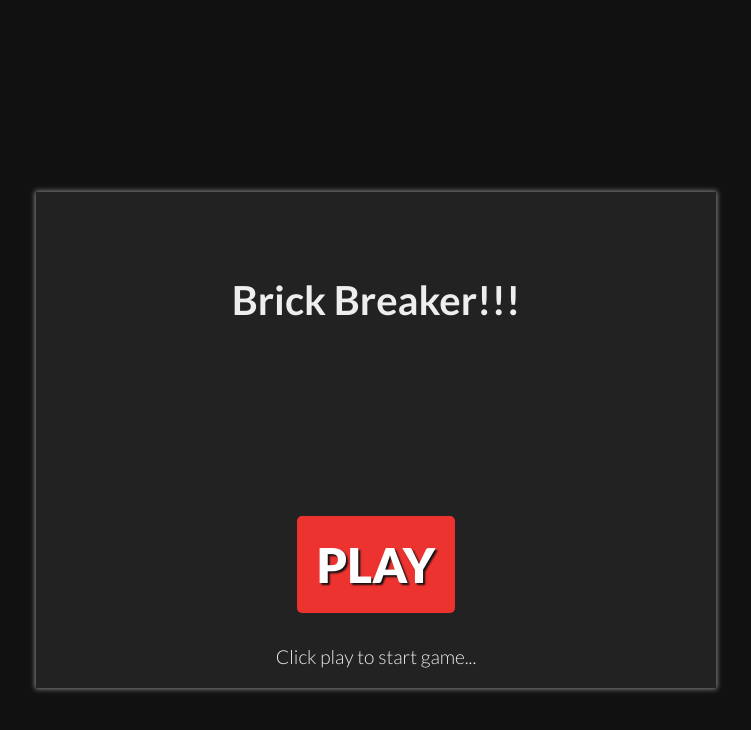
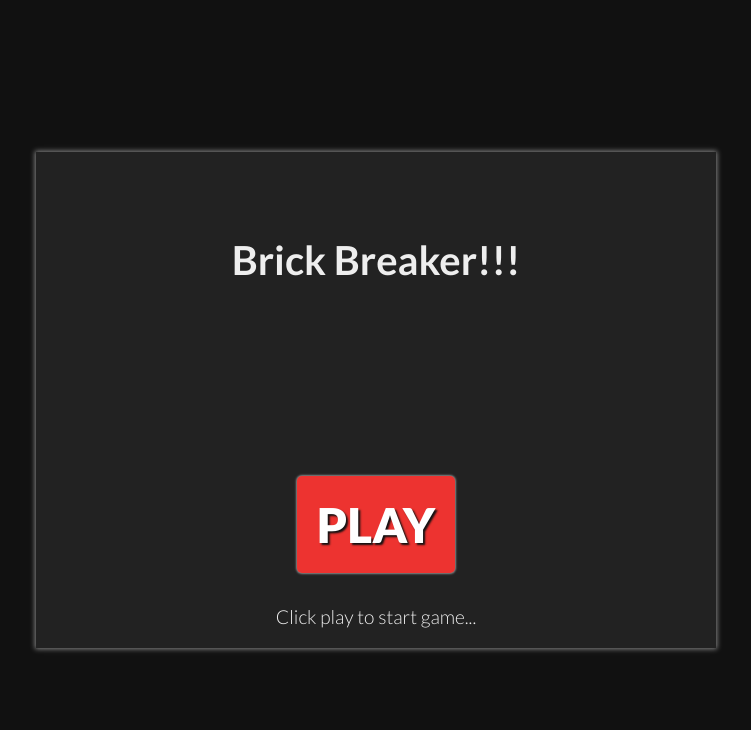
Before and after one commit to Jskop123/BrickBreakerGame, a website built with webpack: page src/index.html in a window 1280 px wide. Both pictures are taken after a click on the button "PLAY". Shown: the whole page, without its empty margins (264-1015 px from the left). Built offline with nearby package versions, Linux system fonts and the light colour scheme.

Commit message:
basic collision detection

```diff
--- /dev/null
+++ b/src/01.json
@@ -0,0 +1,18 @@
+{
+  "brick_positions": [
+    {
+      "x": 0,
+      "y": 0,
+      "w": 100,
+      "h": 20,
+      "c": "red"
+    },
+    {
+      "x": 110,
+      "y": 30,
+      "w": 100,
+      "h": 20,
+      "c": "red"
+    }
+  ]
+}
--- /dev/null
+++ b/src/scripts/collisions.js
@@ -0,0 +1,10 @@
+const collisions = (boxes, ctx, radius, x, y) => {
+  boxes.forEach((box, index) => {
+    if( x > box.x && y > box.y && x < box.x + box.w && y < box.y + box.h ){
+      boxes.splice(index, 1)
+      return true
+    }
+  })
+}
+
+export default collisions
--- /dev/null
+++ b/src/scripts/createLevels.js
@@ -0,0 +1,16 @@
+import { createRect } from './createElements'
+import collisions from './collisions'
+const json = require('../01.json')
+
+const createLevels = (ctx, radius, x, y) => {
+  const bricks = json.brick_positions
+  bricks.forEach(brick => {
+    createRect(ctx, brick.x, brick.y, brick.w, brick.h, brick.c)
+  })
+  collisions(bricks, ctx, radius, x, y)
+}
+
+export default createLevels
+
+
+//ctx, leftX, topY, width, height, drawColor
--- a/src/scripts/game.js
+++ b/src/scripts/game.js
@@ -1,17 +1,14 @@
 import StartPosition from './startPosition'
 import { createCircle, createRect } from './createElements'
 import { createModal, removeModal } from './modal'
-//import createModal from './modal'
-//import removeModal from './modal'
-
-
+import isMobile from './isMobile'
+import createLevels from './createLevels'
 
 const game = () => {
+
   createModal()
   const canvas = document.querySelector('canvas')
   const ctx = canvas.getContext('2d')
-  const playButton = document.querySelector('.modal-button')
-  const modal = document.querySelector('.modal-background')
 
   const setResponsiveCanvas = () => {
     canvas.width = window.innerWidth
@@ -26,14 +23,13 @@ const game = () => {
   let paddlePosition = canvas.width / 2 - width / 2
   let { radius, speedX, speedY, x, y } = start.ball
 
-
   const calculateMousePos = event => {
     const rect = canvas.getBoundingClientRect()
     const root = document.documentElement
     return  event.clientX - rect.left - root.scrollLeft
   }
 
-  const mouseMoveController = () => {
+  const mouseMoveController = event => {
     const mouseMove = calculateMousePos(event)
     if(mouseMove >= width / 2 && mouseMove <= canvas.width - width / 2 ) paddlePosition = mouseMove - width / 2
   }
@@ -42,6 +38,7 @@ const game = () => {
     createRect(ctx, 0, 0, canvas.width, canvas.height, 'black')
     createRect(ctx, paddlePosition, canvas.height-height, width, height, 'white')
     createCircle(ctx, x, y, radius, 'red')
+    createLevels(ctx, radius, x, y)
   }
 
   const moveBall = () => {
@@ -82,10 +79,14 @@ const game = () => {
     }
   }
 
-  //drawEverything(paddlePosition, x, y)
-
-  //playButton.addEventListener('click', startGame)
-  window.addEventListener('mousemove', event => mouseMoveController(event))
+  const controlPaddle = event => {
+    isMobile() ? (
+      window.addEventListener('touchmove', event => mouseMoveController(event.targetTouches[0]))
+    ) : (
+      window.addEventListener('mousemove', event => mouseMoveController(event))
+    )
+  }
+  controlPaddle()
 
   window.addEventListener('click', event => {
     if(event.target.className === 'modal-button'){
@@ -95,6 +96,4 @@ const game = () => {
   })
 }
 
-
-
 export default game
--- /dev/null
+++ b/src/scripts/isMobile.js
@@ -0,0 +1,5 @@
+const isMobileDevice = () => (/Android|webOS|iPhone|iPad|iPod|BlackBerry|IEMobile|Opera Mini/i.test(window.navigator.userAgent)
+  ? true : false
+)
+
+export default isMobileDevice
--- a/src/styles/style.css
+++ b/src/styles/style.css
@@ -24,8 +24,11 @@ body {
 }
 
 .modal-content {
+  position: fixed;
+  top: 50%;
+  left: 50%;
+  transform: translate(-50%, -50%);
   background-color: #222;
-  margin: 15% auto;
   padding: 20px;
   box-shadow: 0px 0px 5px 1px #888;
   width: 50%;
@@ -58,6 +61,7 @@ body {
   border: none;
   transition: all 0.4s ease 0s;
   text-shadow: 2px 2px 2px #111;
+  box-shadow: 0px 0px 2px 1px #888;
 }
 
 .modal-button:hover {
```
